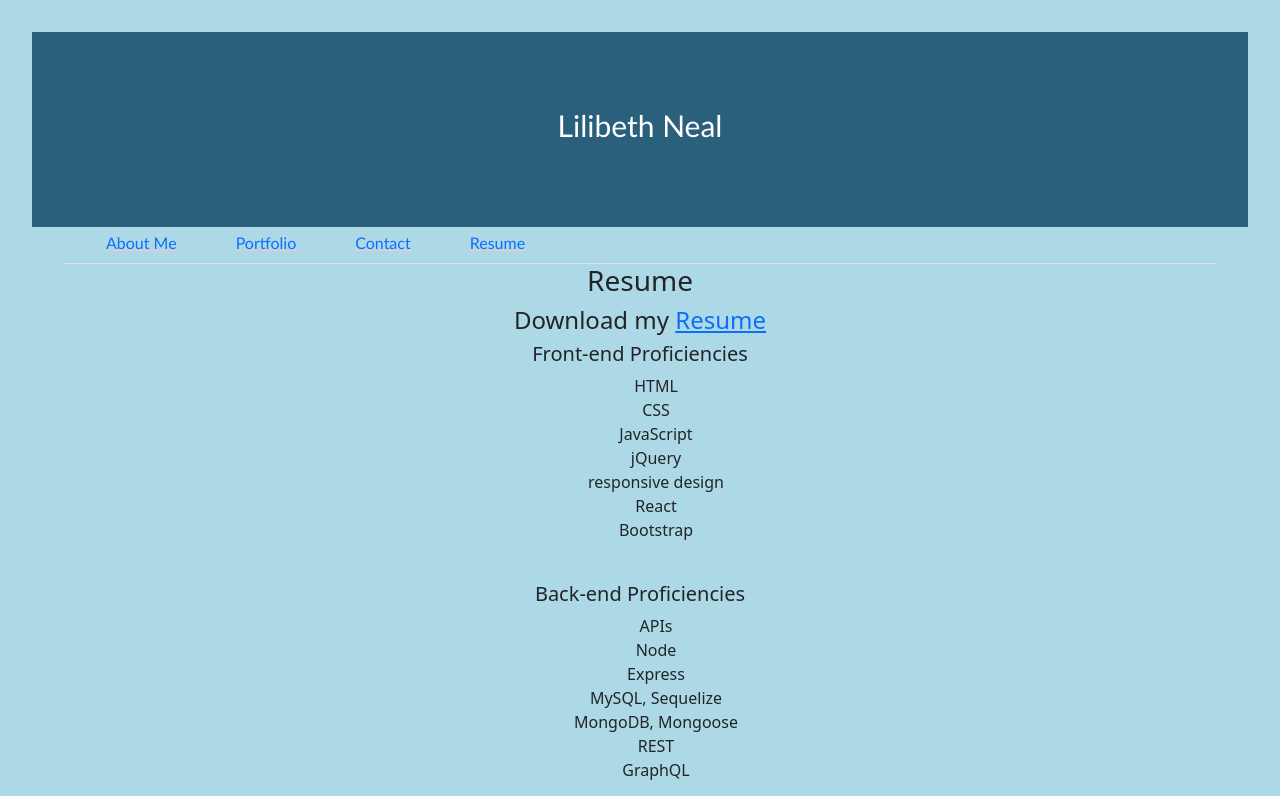
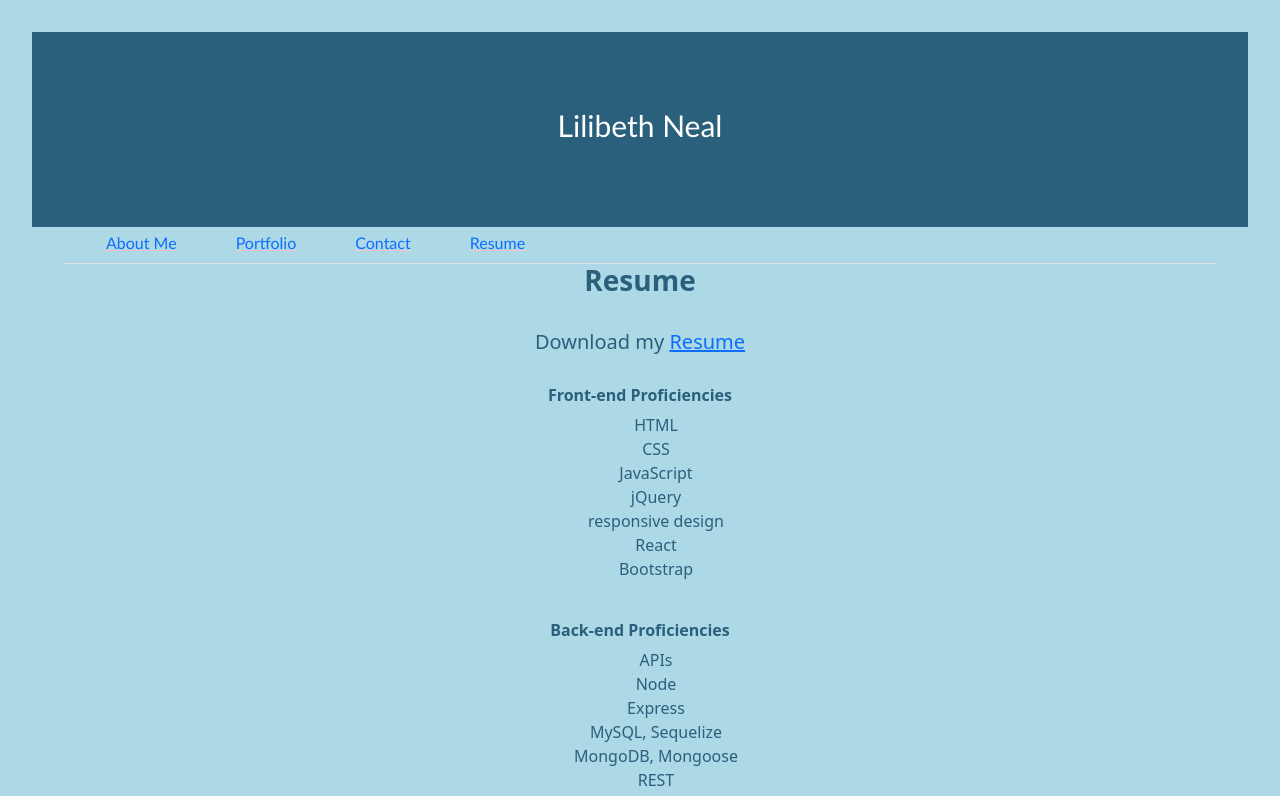
Before and after one commit to lilym036/final-portfolio, a React (Vite) app: page /Resume in a window 1280 px wide. Shown: the top 796 px of the page. Built offline with nearby package versions, Linux system fonts and the light colour scheme.

Commit message:
added styling for Resume

```diff
--- a/src/App.css
+++ b/src/App.css
@@ -45,13 +45,13 @@ nav ul li {
 
 }
 
-.App {
+/* .App {
       width: 100%;
       height: 100%;
       display: flex;
       justify-content: center;
       align-items: center;
-    }
+    } */
 
 .image-container{
       width: 80%;
@@ -102,7 +102,8 @@ nav ul li {
 .paragraph {
   display: flex;
   flex-wrap: wrap;
-  padding: 44px;
+  /* padding: 44px; */
+  padding-bottom: 39px;
 }
 
 .container {
@@ -191,6 +192,17 @@ footer {
   background-color: #2a607c;
 }
 
+.resContainer {
+  color: #2a607c;
+}
+
+.resTitle{
+  font-weight: bolder;
+}
+
+.resSubTitle {
+  font-weight: bold;
+}
 
 
 /* header {
--- a/src/pages/Resume.jsx
+++ b/src/pages/Resume.jsx
@@ -2,10 +2,12 @@ import finalResume from '../assets/resume.pdf'
 
 export default function Resume() {
     return (
-      <div>
-        <h3>Resume</h3>
-        <h4>Download my <a href={finalResume}> Resume</a></h4>
-        <h5>Front-end Proficiencies</h5>
+      <div className="resContainer">
+        <h3 className="resTitle">Resume</h3>
+        <br/>
+        <h5>Download my <a href={finalResume}> Resume</a></h5>
+        <br/>
+        <h6 className= "resSubTitle">Front-end Proficiencies</h6>
         <ul className="resList">
          <li>HTML</li>
          <li>CSS</li>
@@ -16,7 +18,7 @@ export default function Resume() {
          <li>Bootstrap</li>
         </ul>
         <br/>
-        <h5>Back-end Proficiencies</h5>
+        <h6 className= "resSubTitle">Back-end Proficiencies</h6>
         <ul className="resList">
          <li>APIs</li>
          <li>Node</li>
```
